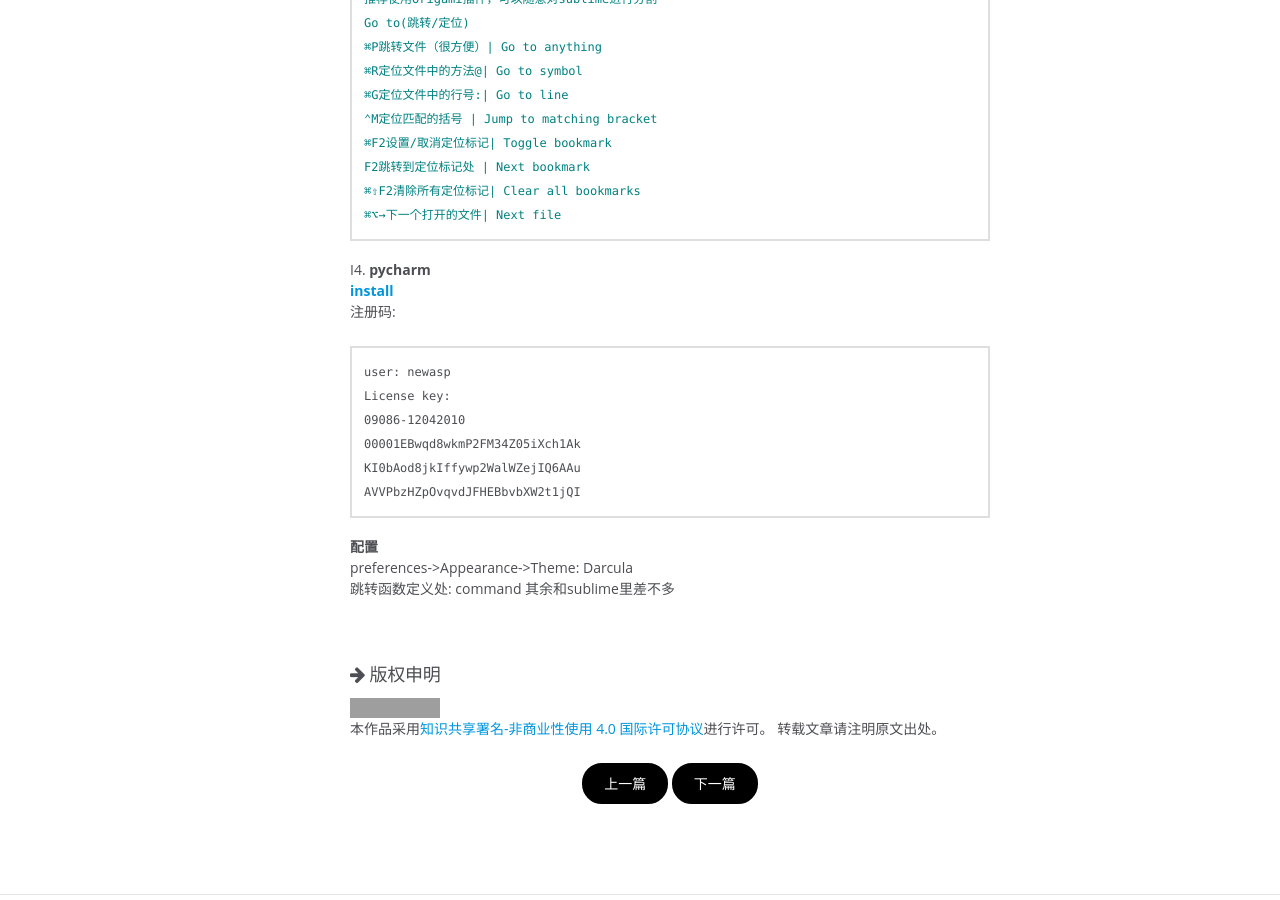
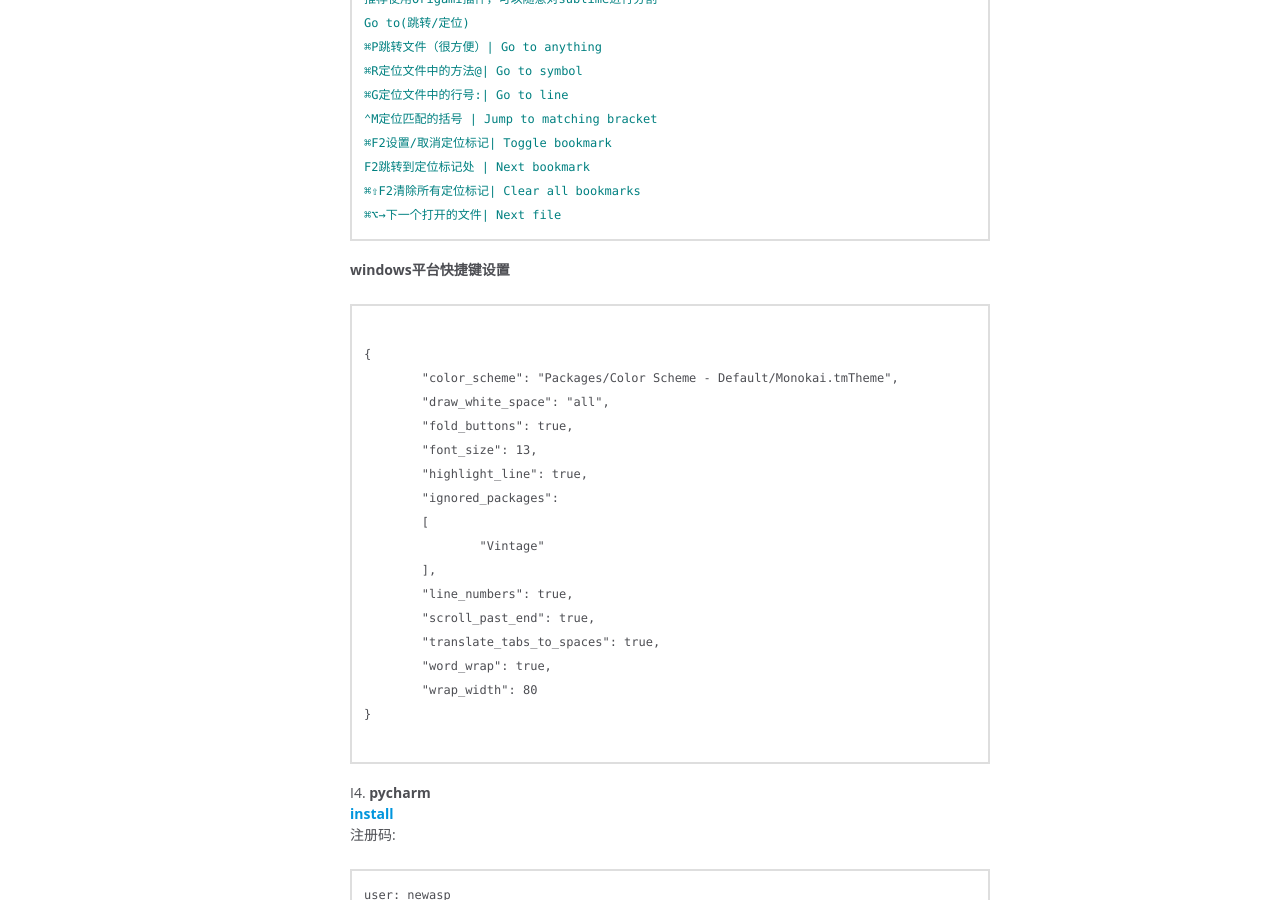
Before and after one commit to 1oscar/1oscar.github.io, a Jekyll site: the page built from _posts/2015-10-17-vim sublime pycharm.markdown, in a window 1280 px wide and 900 px high, scrolled down 4635 px. Built offline with Jekyll 4.4.1, drawn with Linux system fonts in a browser that asks for light colours; some web fonts are replaced; Markdown is read by kramdown in place of the engine named in the settings; comment, search, counter and statistics services are not loaded; grey boxes are pictures that could not be loaded.

Commit message:
Update 2015-10-17-vim sublime pycharm.markdown
update windows平台 sublime快捷键设置

````diff
--- a/_posts/2015-10-17-vim sublime pycharm.markdown
+++ b/_posts/2015-10-17-vim sublime pycharm.markdown
@@ -197,6 +197,29 @@
 ⌘⌥→下一个打开的文件| Next file
 ```
 
+**windows平台快捷键设置**
+
+```
+
+{
+	"color_scheme": "Packages/Color Scheme - Default/Monokai.tmTheme",
+	"draw_white_space": "all",
+	"fold_buttons": true,
+	"font_size": 13,
+	"highlight_line": true,
+	"ignored_packages":
+	[
+		"Vintage"
+	],
+	"line_numbers": true,
+	"scroll_past_end": true,
+	"translate_tabs_to_spaces": true,
+	"word_wrap": true,
+	"wrap_width": 80
+}
+
+```
+
 I4. **pycharm**<br>
 [**install**](https://www.jetbrains.com/pycharm/download/) <br>
 注册码: <br>
````
